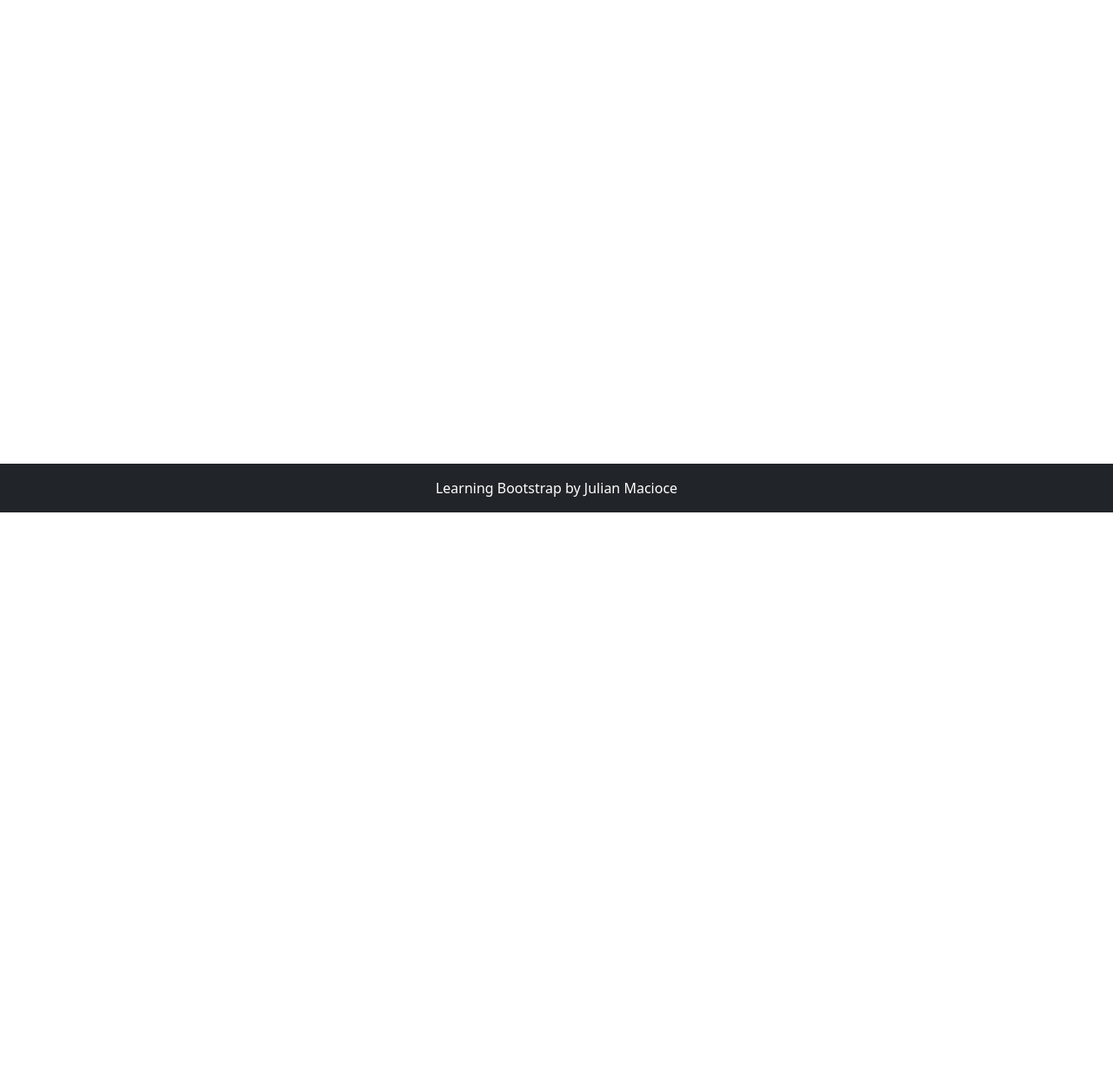
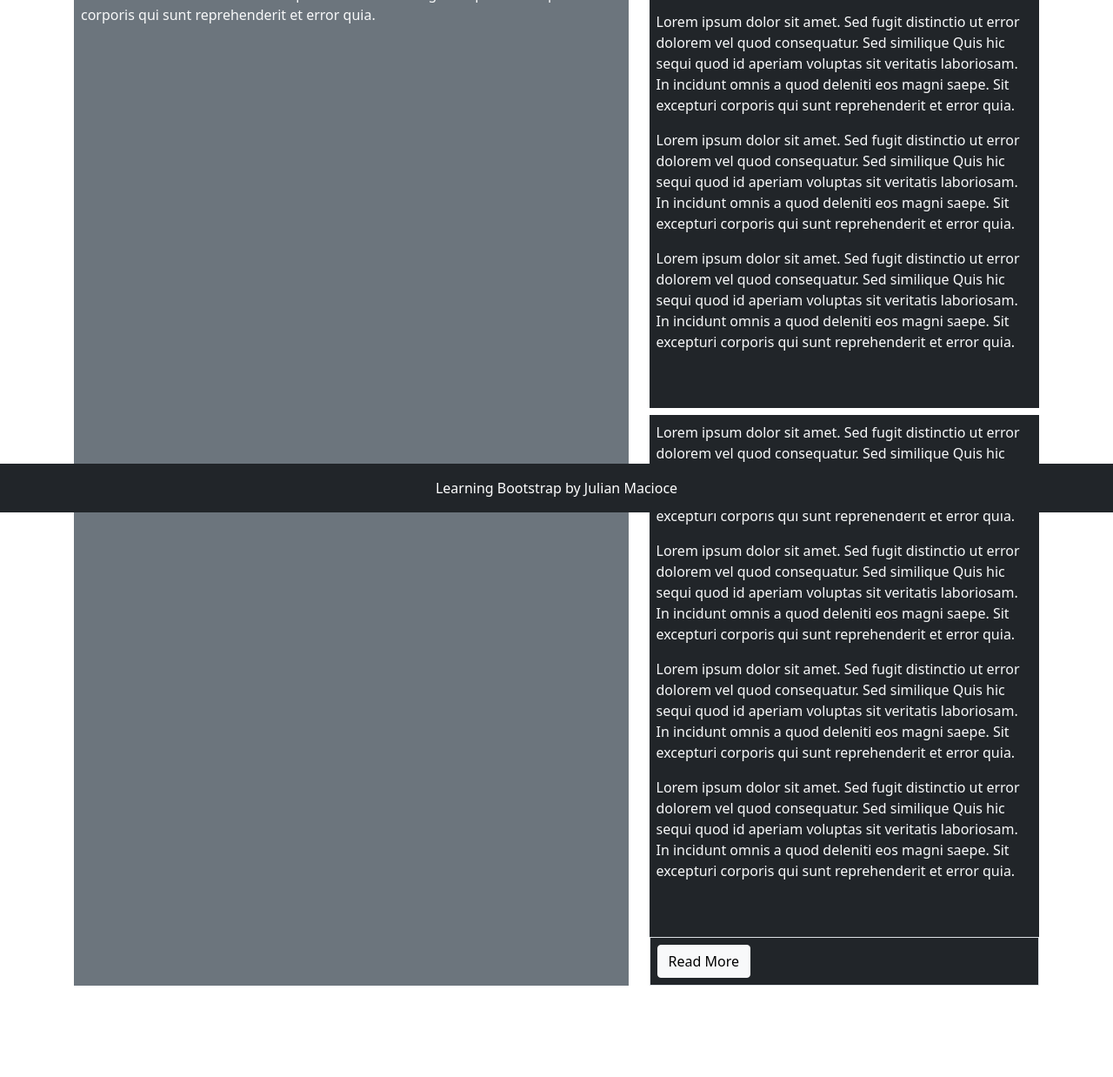
Before and after one commit to JMacioce/BootstrapAndGrids, a plain HTML site: page Grid3.html in a window 1280 px wide. Shown: the part 211-1449 px from the top of the page at 87% size. Before the commit the page ends 800 px from the top, so only its background shows below. Drawn offline with nearby package versions, Linux system fonts and the light colour scheme.

Commit message:
grid 3 created

```diff
--- a/Grid3.html
+++ b/Grid3.html
@@ -61,9 +61,40 @@
 </nav>
 
     <main class="flex-shrink-0">
-       <div class="container">
+        <div class="container h-100 minHeight">
+            <div class="row h-100">
+                <!--Left Column-->
+                <div class="col-7 h-100">
+                    <div class="bg-secondary text-light h-100 p-2">
+                        <h1>Article Title</h1>
+                        <p>Lorem ipsum dolor sit amet. Sed fugit distinctio ut error dolorem vel quod consequatur. Sed similique Quis hic sequi quod id aperiam voluptas sit veritatis laboriosam. In incidunt omnis a quod deleniti eos magni saepe. Sit excepturi corporis qui sunt reprehenderit et error quia. </p>
+
+                    </div>
+                </div>
+                <!--Right Column-->
+                <div class="col-5 h-100 d-flex flex-column justify-content-evenly">
+                    <!--Right Top Column-->
+                    <div class="bg-dark text-light h-50 p-2 overflow-auto">
+                        <p>Lorem ipsum dolor sit amet. Sed fugit distinctio ut error dolorem vel quod consequatur. Sed similique Quis hic sequi quod id aperiam voluptas sit veritatis laboriosam. In incidunt omnis a quod deleniti eos magni saepe. Sit excepturi corporis qui sunt reprehenderit et error quia. </p>
+                        <p>Lorem ipsum dolor sit amet. Sed fugit distinctio ut error dolorem vel quod consequatur. Sed similique Quis hic sequi quod id aperiam voluptas sit veritatis laboriosam. In incidunt omnis a quod deleniti eos magni saepe. Sit excepturi corporis qui sunt reprehenderit et error quia. </p>
+                        <p>Lorem ipsum dolor sit amet. Sed fugit distinctio ut error dolorem vel quod consequatur. Sed similique Quis hic sequi quod id aperiam voluptas sit veritatis laboriosam. In incidunt omnis a quod deleniti eos magni saepe. Sit excepturi corporis qui sunt reprehenderit et error quia. </p>
+                        <p>Lorem ipsum dolor sit amet. Sed fugit distinctio ut error dolorem vel quod consequatur. Sed similique Quis hic sequi quod id aperiam voluptas sit veritatis laboriosam. In incidunt omnis a quod deleniti eos magni saepe. Sit excepturi corporis qui sunt reprehenderit et error quia. </p>
+                    </div>
+                    <!--Right Bottom Column-->
+                    <div class="bg-dark text-light h-50 mt-2 p-2 overflow-hidden">
+                        <p>Lorem ipsum dolor sit amet. Sed fugit distinctio ut error dolorem vel quod consequatur. Sed similique Quis hic sequi quod id aperiam voluptas sit veritatis laboriosam. In incidunt omnis a quod deleniti eos magni saepe. Sit excepturi corporis qui sunt reprehenderit et error quia. </p>
+                        <p>Lorem ipsum dolor sit amet. Sed fugit distinctio ut error dolorem vel quod consequatur. Sed similique Quis hic sequi quod id aperiam voluptas sit veritatis laboriosam. In incidunt omnis a quod deleniti eos magni saepe. Sit excepturi corporis qui sunt reprehenderit et error quia. </p>
+                        <p>Lorem ipsum dolor sit amet. Sed fugit distinctio ut error dolorem vel quod consequatur. Sed similique Quis hic sequi quod id aperiam voluptas sit veritatis laboriosam. In incidunt omnis a quod deleniti eos magni saepe. Sit excepturi corporis qui sunt reprehenderit et error quia. </p>
+                        <p>Lorem ipsum dolor sit amet. Sed fugit distinctio ut error dolorem vel quod consequatur. Sed similique Quis hic sequi quod id aperiam voluptas sit veritatis laboriosam. In incidunt omnis a quod deleniti eos magni saepe. Sit excepturi corporis qui sunt reprehenderit et error quia. </p>
+                    </div>
+                    <div class="bg-dark text-light border border-top p-2">
+                        <button class="btn btn-light" type="button">Read More</button>
+                    </div>
+                </div>
+            </div>
         </div>
     </main>
+
     <footer class="footer mt-auto py-3 bg-dark sticky-footer">
         <div class="container-fluid text-center">
             <span class="text-white">Learning Bootstrap by Julian Macioce</span>
--- a/css/site.css
+++ b/css/site.css
@@ -7,6 +7,11 @@ main>.container {
     left: 0;
     bottom: 0;
     width: 100%;
+}
+
+body > main {
+    margin-top: 20px;
+    margin-bottom: 60px;
 }
 
 .homebg {
```
